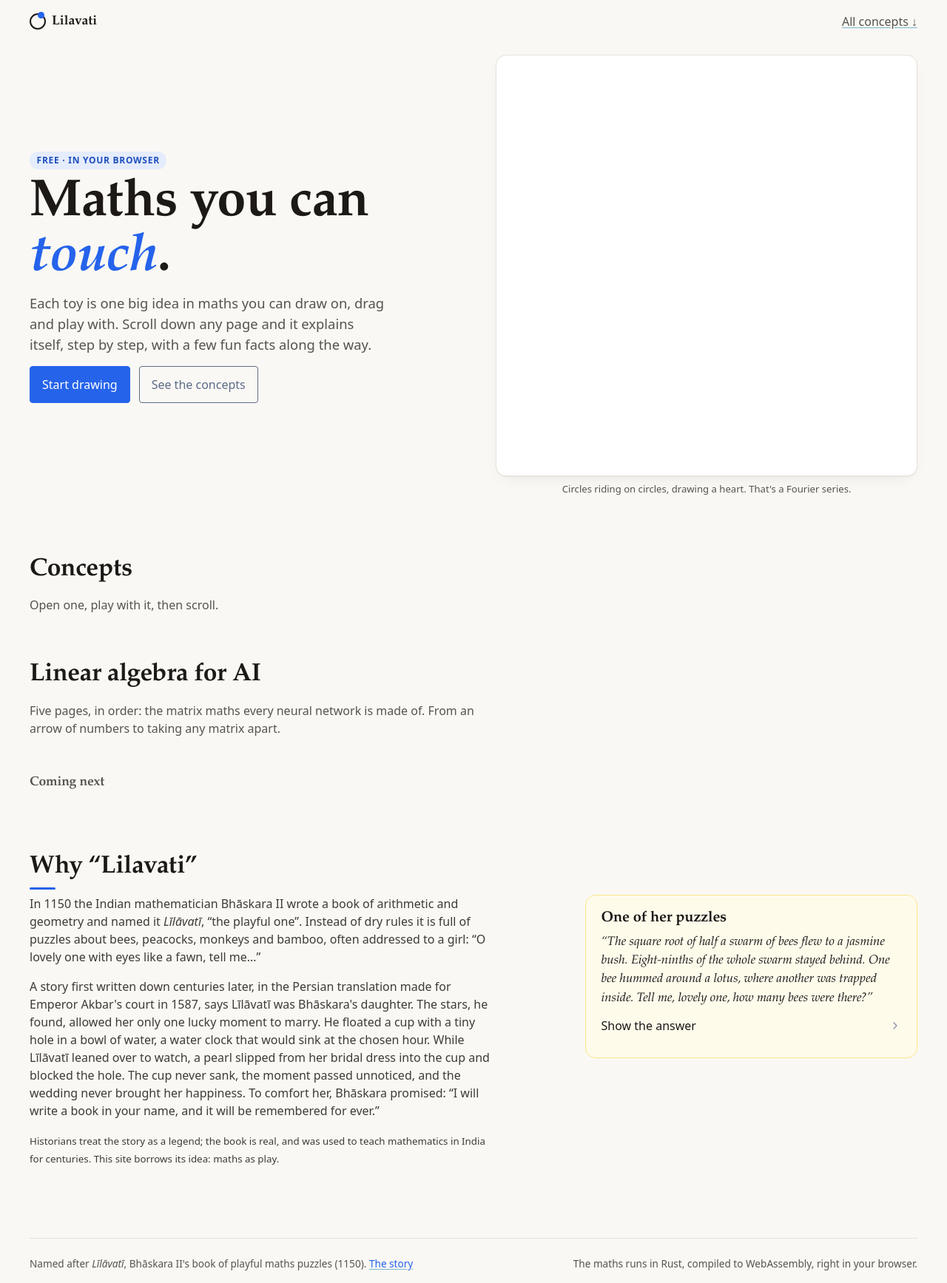
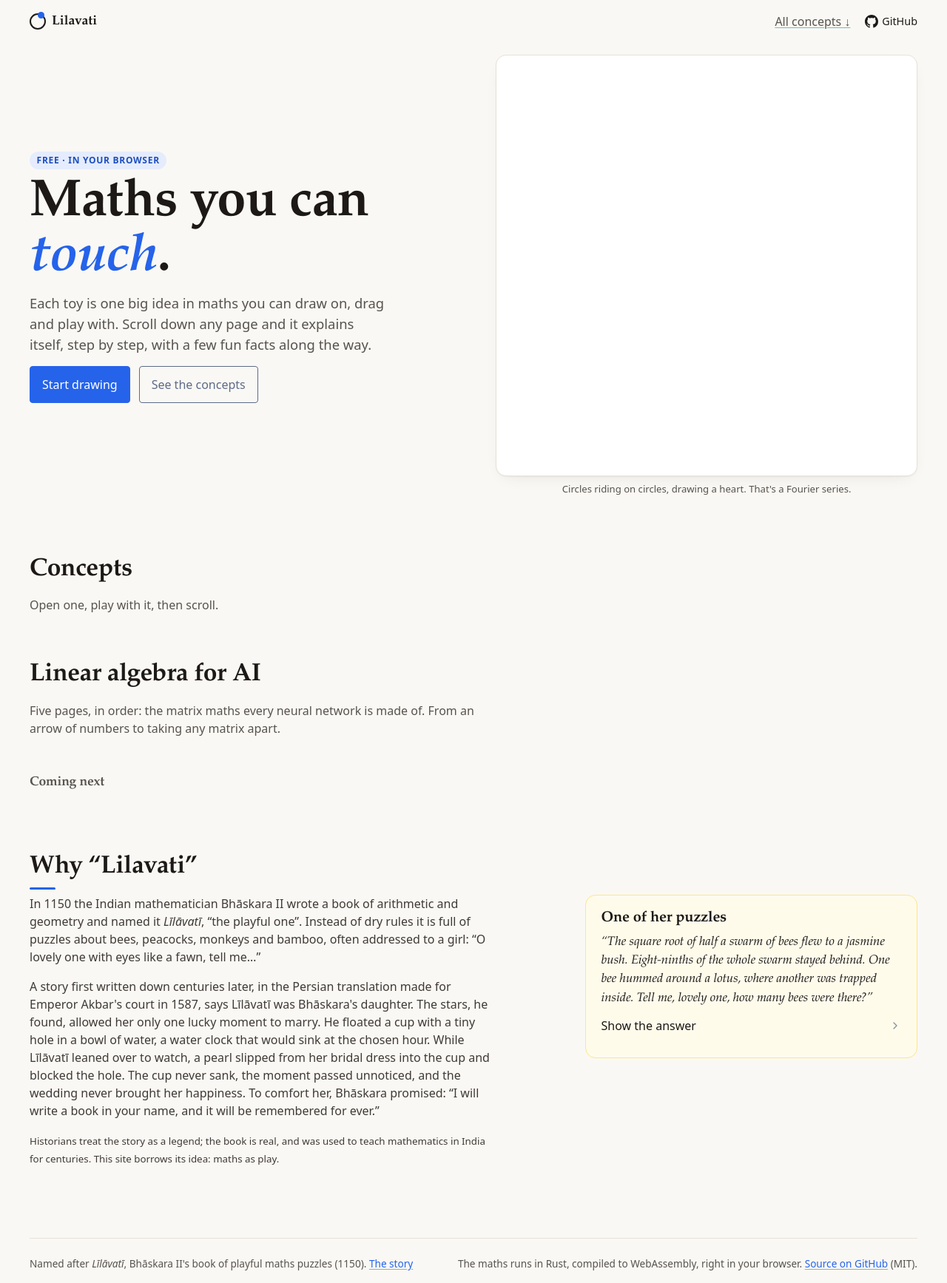
Before and after one commit to sarathsp06/lilavati, a plain HTML site: page web/index.html in a window 1280 px wide. Shown: the whole page at 74% size. Drawn offline with nearby package versions, Linux system fonts and the light colour scheme; a script that the page names is missing.

Commit message:
Link to the GitHub repo from the site
Co-Authored-By: Claude Opus 5.5 (1M context) <noreply@anthropic.com>

```diff
--- a/web/concepts.js
+++ b/web/concepts.js
@@ -56,7 +56,7 @@ if (me) {
   // the top bar
   const bar = document.createElement('div');
   bar.className = 'topbar';
-  bar.innerHTML = `<a class="brand" href="../"><span class="logo" aria-hidden="true"></span>Lilavati</a><nav class="toc" aria-label="On this page"></nav>`;
+  bar.innerHTML = `<a class="brand" href="../"><span class="logo" aria-hidden="true"></span>Lilavati</a><nav class="toc" aria-label="On this page"></nav><a class="gh" href="https://github.com/sarathsp06/lilavati" target="_blank" rel="noopener" title="Source code on GitHub" aria-label="Source code on GitHub"><svg viewBox="0 0 16 16" width="18" height="18" aria-hidden="true" fill="currentColor"><path d="M8 0C3.58 0 0 3.58 0 8c0 3.54 2.29 6.53 5.47 7.59.4.07.55-.17.55-.38 0-.19-.01-.82-.01-1.49-2.01.37-2.53-.49-2.69-.94-.09-.23-.48-.94-.82-1.13-.28-.15-.68-.52-.01-.53.63-.01 1.08.58 1.23.82.72 1.21 1.87.87 2.33.66.07-.52.28-.87.51-1.07-1.78-.2-3.64-.89-3.64-3.95 0-.87.31-1.59.82-2.15-.08-.2-.36-1.02.08-2.12 0 0 .67-.21 2.2.82.64-.18 1.32-.27 2-.27.68 0 1.36.09 2 .27 1.53-1.04 2.2-.82 2.2-.82.44 1.1.16 1.92.08 2.12.51.56.82 1.27.82 2.15 0 3.07-1.87 3.75-3.65 3.95.29.25.54.73.54 1.48 0 1.07-.01 1.93-.01 2.2 0 .21.15.46.55.38A8.013 8.013 0 0016 8c0-4.42-3.58-8-8-8z"/></svg></a>`;
   document.body.prepend(bar);
   // chips under the name
   const h1 = document.querySelector('#hero h1');
--- a/web/index.html
+++ b/web/index.html
@@ -10,7 +10,7 @@
 </head>
 <body>
   <main class="container">
-    <nav class="home-nav"><a class="brand" href="./"><span class="logo" aria-hidden="true"></span>Lilavati</a><a href="#concepts" class="muted">All concepts ↓</a></nav>
+    <nav class="home-nav"><a class="brand" href="./"><span class="logo" aria-hidden="true"></span>Lilavati</a><span class="navlinks"><a href="#concepts" class="muted">All concepts ↓</a><a class="gh" href="https://github.com/sarathsp06/lilavati" target="_blank" rel="noopener" title="Source code on GitHub"><svg viewBox="0 0 16 16" width="18" height="18" aria-hidden="true" fill="currentColor"><path d="M8 0C3.58 0 0 3.58 0 8c0 3.54 2.29 6.53 5.47 7.59.4.07.55-.17.55-.38 0-.19-.01-.82-.01-1.49-2.01.37-2.53-.49-2.69-.94-.09-.23-.48-.94-.82-1.13-.28-.15-.68-.52-.01-.53.63-.01 1.08.58 1.23.82.72 1.21 1.87.87 2.33.66.07-.52.28-.87.51-1.07-1.78-.2-3.64-.89-3.64-3.95 0-.87.31-1.59.82-2.15-.08-.2-.36-1.02.08-2.12 0 0 .67-.21 2.2.82.64-.18 1.32-.27 2-.27.68 0 1.36.09 2 .27 1.53-1.04 2.2-.82 2.2-.82.44 1.1.16 1.92.08 2.12.51.56.82 1.27.82 2.15 0 3.07-1.87 3.75-3.65 3.95.29.25.54.73.54 1.48 0 1.07-.01 1.93-.01 2.2 0 .21.15.46.55.38A8.013 8.013 0 0016 8c0-4.42-3.58-8-8-8z"/></svg><span>GitHub</span></a></span></nav>
 
     <section class="home-hero">
       <div>
@@ -54,7 +54,7 @@
       </div>
     </section>
 
-    <footer class="site"><span>Named after <em>Līlāvatī</em>, Bhāskara II's book of playful maths puzzles (1150). <a href="#story">The story</a></span><span>The maths runs in Rust, compiled to WebAssembly, right in your browser.</span></footer>
+    <footer class="site"><span>Named after <em>Līlāvatī</em>, Bhāskara II's book of playful maths puzzles (1150). <a href="#story">The story</a></span><span>The maths runs in Rust, compiled to WebAssembly, right in your browser. <a href="https://github.com/sarathsp06/lilavati" target="_blank" rel="noopener">Source on GitHub</a> (MIT).</span></footer>
   </main>
   <script type="module" src="home.js"></script>
 </body>
--- a/web/style.css
+++ b/web/style.css
@@ -176,3 +176,9 @@ ul.reading li span { display: block; font-size: .88rem; color: var(--ink-2); }
 .puzzle h4 { margin: 0 0 .5rem; }
 .puzzle p { font-family: var(--serif); font-size: 1.05rem; font-style: italic; }
 .puzzle details p { font-family: inherit; font-style: normal; font-size: .95rem; }
+
+/* GitHub link: home nav and the concept pages' top bar */
+.navlinks { display: flex; gap: 1.2rem; align-items: center; }
+a.gh { display: inline-flex; align-items: center; gap: .35rem; color: var(--ink-1); text-decoration: none; font-size: .9rem; }
+a.gh:hover { color: var(--accent); }
+.topbar a.gh { margin-left: auto; flex-shrink: 0; padding-left: .5rem; }
```
